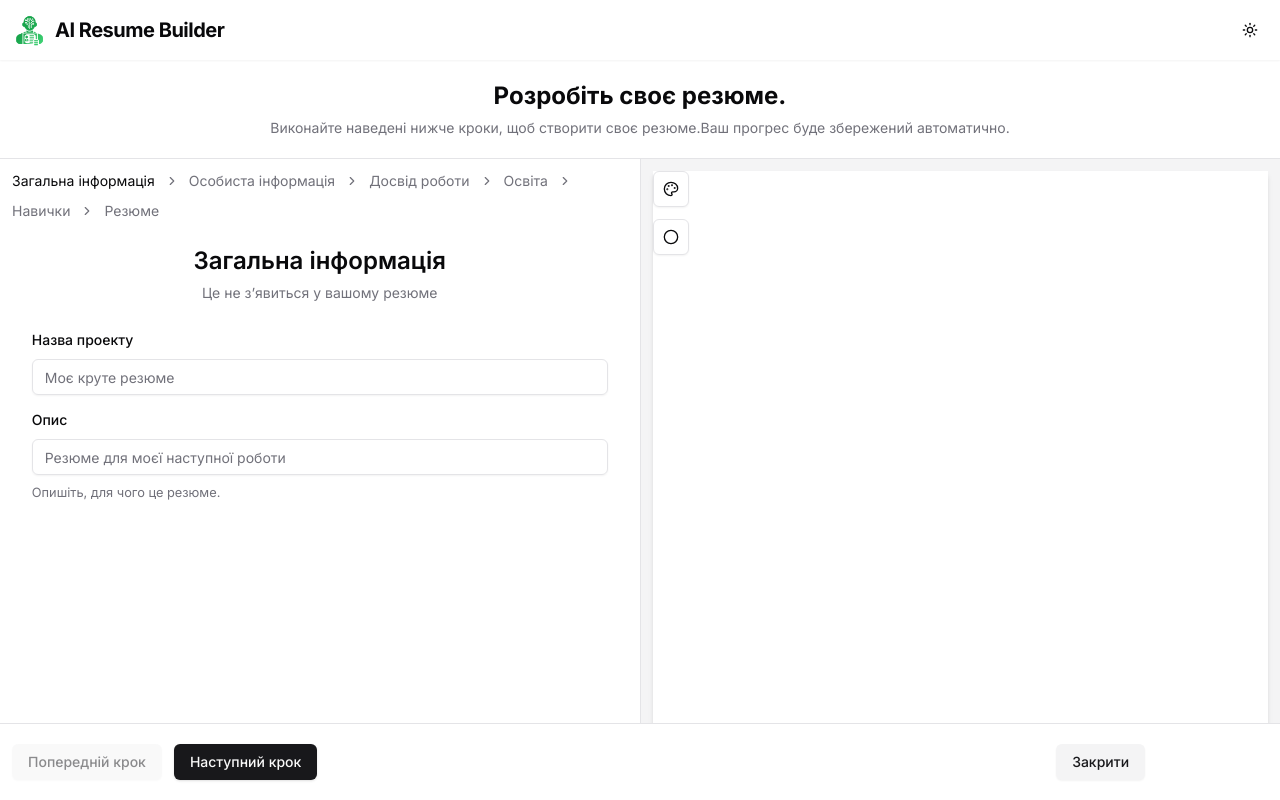
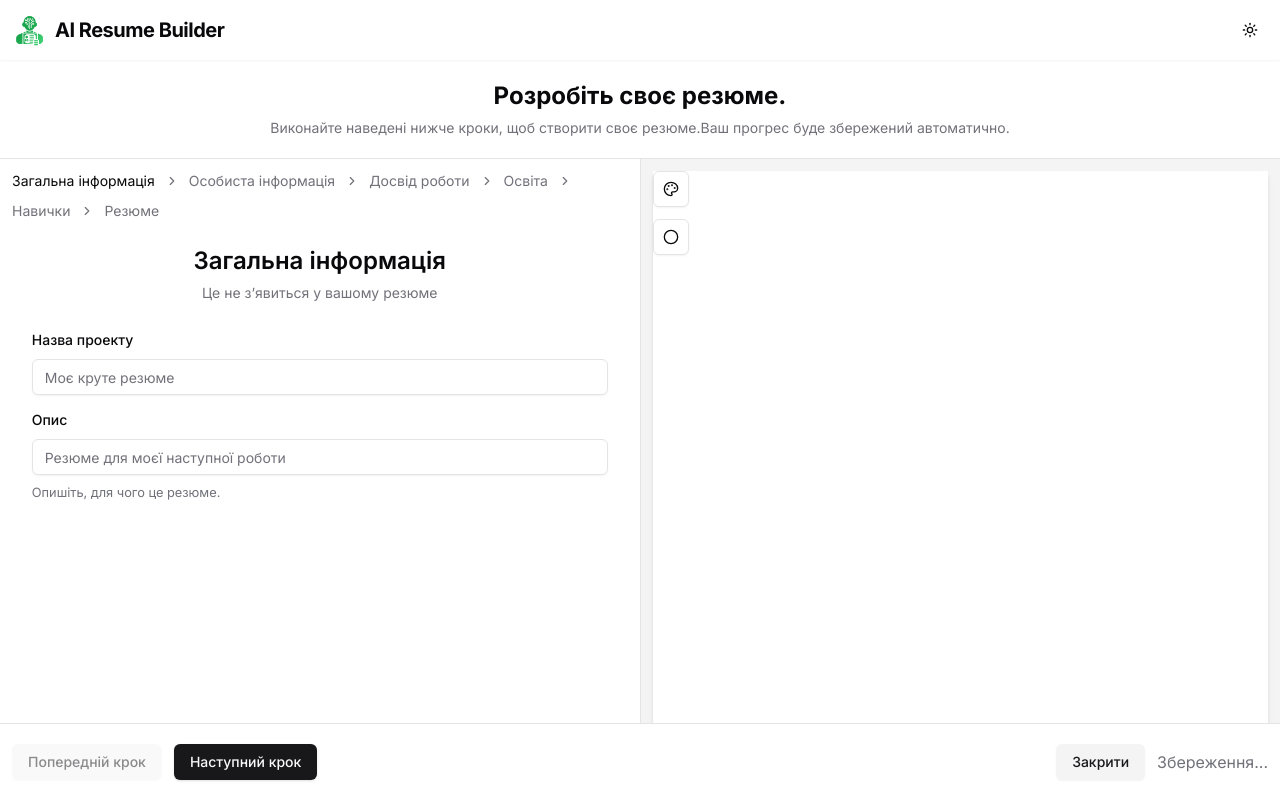
Before and after one commit to stasimus1978/Ai-Builder-Starter, a Next.js app: page /editor in a window 1280 px wide. Both pictures are taken after a click on the button 670 px from the left and 237 px from the top of the page. Built offline with nearby package versions, Linux system fonts and the light colour scheme.

Commit message:
26. Добавлен функционал автосохранения резюме с использованием хуков useAutoSaveResume и useUnloadWarning, обновлен компонент Footer для отображения состояния сохранения.

```diff
--- a/app/(main)/editor/Footer.tsx
+++ b/app/(main)/editor/Footer.tsx
@@ -2,12 +2,14 @@ import { Button } from "@/react/ui/button";
 import Link from "next/link";
 import { steps } from "./steps";
 import { FileUserIcon, PenLineIcon } from "lucide-react";
+import { cn } from "@/libs/utils";
 
 interface FooterProps {
   currentStep: string;
   setCurrentStep: (step: string) => void;
   showSmResumePreview: boolean;
   setShowSmResumePreview: (show: boolean) => void;
+  isSaving: boolean;
 }
 
 export default function Footer({
@@ -15,6 +17,7 @@ export default function Footer({
   setCurrentStep,
   showSmResumePreview,
   setShowSmResumePreview,
+  isSaving,
 }: FooterProps) {
   const previousStep = steps.find(
     (_, index) => steps[index + 1]?.key === currentStep,
@@ -62,7 +65,14 @@ export default function Footer({
             <Link href="/resumes">Закрити</Link>
           </Button>
 
-          <p className="text-muted-foreground opacity-0">Збереження...</p>
+          <p
+            className={cn(
+              "text-muted-foreground opacity-0",
+              isSaving && "opacity-100",
+            )}
+          >
+            Збереження...
+          </p>
         </div>
       </div>
     </footer>
--- a/app/(main)/editor/ResumeEditor.tsx
+++ b/app/(main)/editor/ResumeEditor.tsx
@@ -8,6 +8,8 @@ import { useState } from "react";
 import { ResumeValues } from "@/libs/validation";
 import ResumePreviewSection from "./ResumePreviewSection";
 import { cn } from "@/libs/utils";
+import useUnloadWarning from "@/hooks/useUnloadWarnings";
+import useAutoSaveResume from "./useAutoSaveResume";
 
 export default function ResumeEditor() {
   const searchParam = useSearchParams();
@@ -15,6 +17,10 @@ export default function ResumeEditor() {
   const [resumeData, setResumeData] = useState<ResumeValues>({});
 
   const [showSmResumePreview, setShowSmResumePreview] = useState(false);
+
+  const { isSaving, hasUnsavedChanges } = useAutoSaveResume(resumeData);
+
+  useUnloadWarning(hasUnsavedChanges);
 
   const currentStep = searchParam.get("step") || steps[0].key;
 
@@ -66,6 +72,7 @@ export default function ResumeEditor() {
       </main>
 
       <Footer
+        isSaving={isSaving}
         currentStep={currentStep}
         setCurrentStep={setStep}
         setShowSmResumePreview={setShowSmResumePreview}
--- /dev/null
+++ b/app/(main)/editor/useAutoSaveResume.ts
@@ -0,0 +1,35 @@
+import useDebounce from "@/hooks/useDebounce";
+import { ResumeValues } from "@/libs/validation";
+import { useEffect, useState } from "react";
+
+export default function useAutoSaveResume(resumeData: ResumeValues) {
+  const debouncedResumeData = useDebounce(resumeData, 1500);
+
+  const [lastSavedData, setLastSavedData] = useState(
+    structuredClone(resumeData),
+  );
+
+  const [isSaving, setIsSaving] = useState(false);
+
+  useEffect(() => {
+    async function save() {
+      setIsSaving(true);
+      await new Promise((resolve) => setTimeout(resolve, 1500));
+      setLastSavedData(structuredClone(debouncedResumeData));
+      setIsSaving(false);
+    }
+
+    const hasUnsavedChanges =
+      JSON.stringify(debouncedResumeData) !== JSON.stringify(lastSavedData);
+
+    if (hasUnsavedChanges && debouncedResumeData && !isSaving) {
+      save();
+    }
+  }, [debouncedResumeData, isSaving, lastSavedData]);
+
+  return {
+    isSaving,
+    hasUnsavedChanges:
+      JSON.stringify(resumeData) !== JSON.stringify(lastSavedData),
+  };
+}
```
